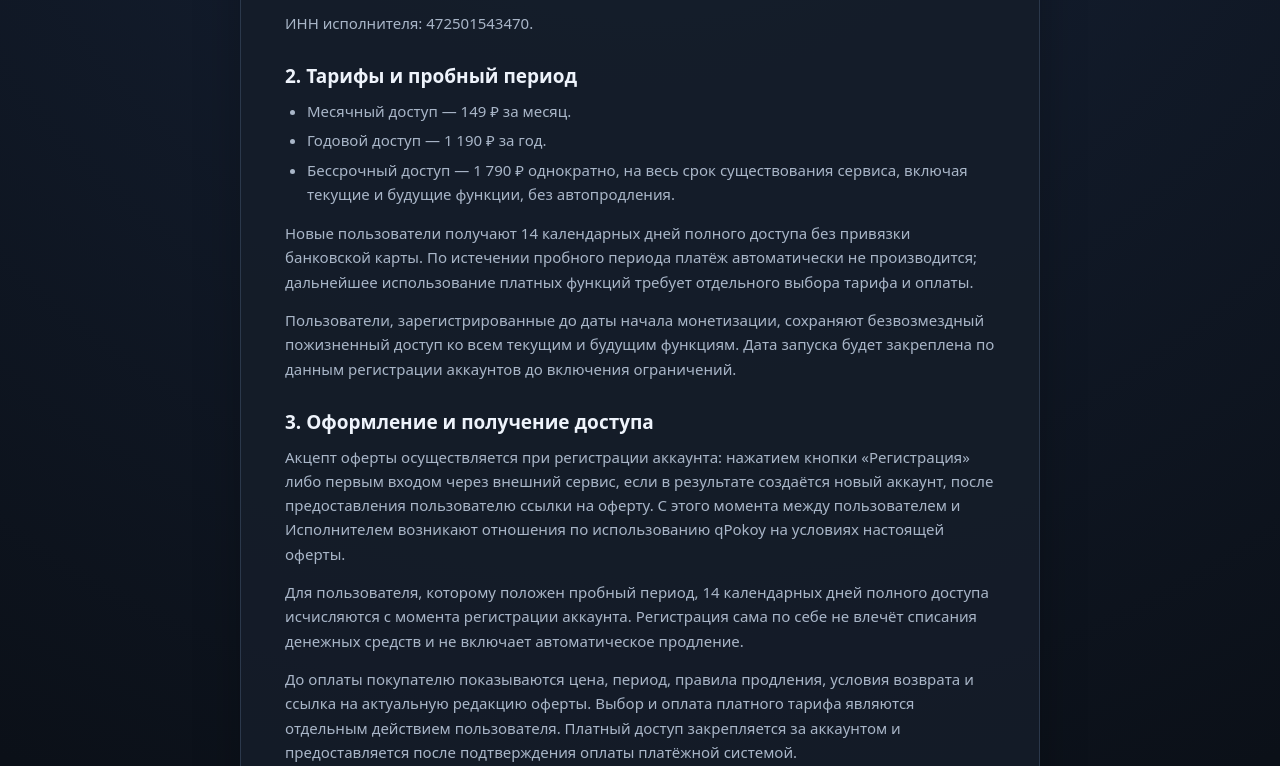
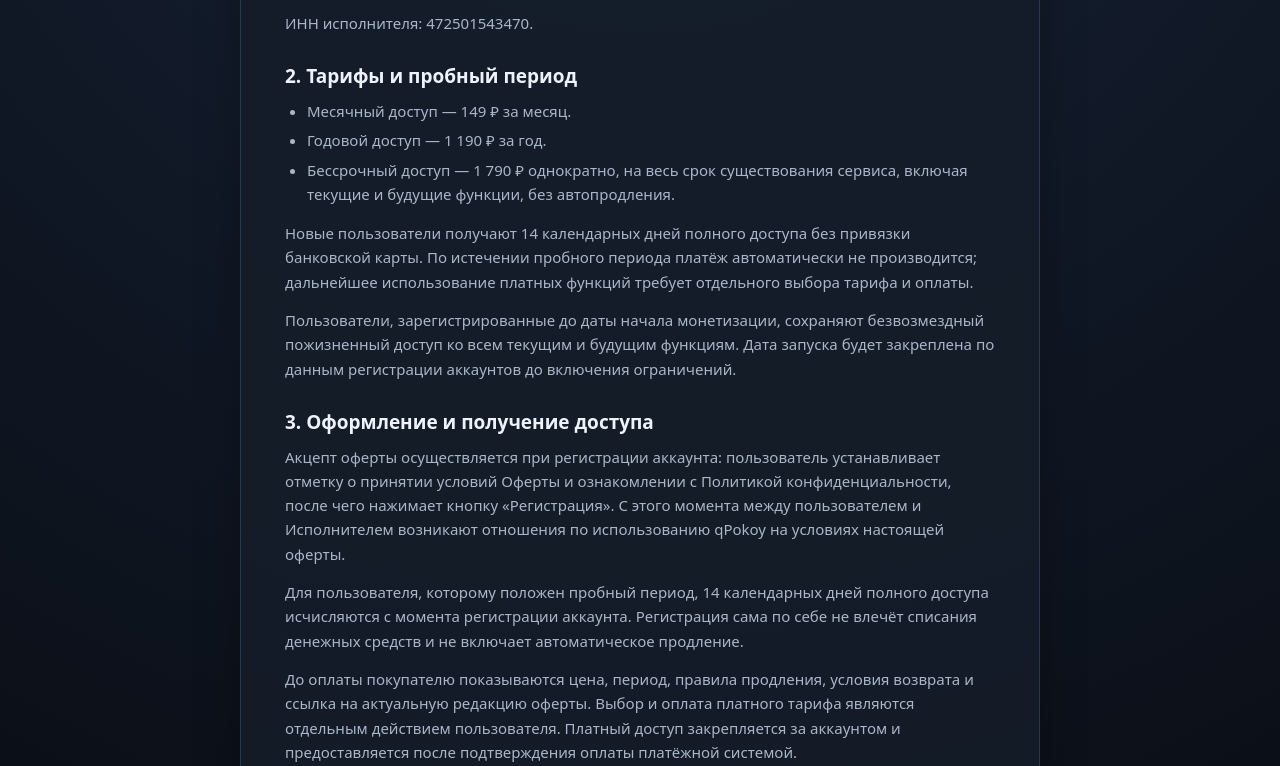
Before and after one commit to uPokoy/qpokoy_incomesDH, a plain HTML site: page offer.html in a window 1280 px wide. Shown: the part 396-1162 px from the top of the page. Drawn offline with Linux system fonts and the light colour scheme.

Commit message:
Align offer acceptance with explicit registration checkbox in DEV156

```diff
--- a/offer.html
+++ b/offer.html
@@ -35,7 +35,7 @@ nav a:hover{border-color:var(--primary);color:var(--primary)}
 <p>Новые пользователи получают 14 календарных дней полного доступа без привязки банковской карты. По истечении пробного периода платёж автоматически не производится; дальнейшее использование платных функций требует отдельного выбора тарифа и оплаты.</p>
 <p>Пользователи, зарегистрированные до даты начала монетизации, сохраняют безвозмездный пожизненный доступ ко всем текущим и будущим функциям. Дата запуска будет закреплена по данным регистрации аккаунтов до включения ограничений.</p>
 <h2>3. Оформление и получение доступа</h2>
-<p>Акцепт оферты осуществляется при регистрации аккаунта: нажатием кнопки «Регистрация» либо первым входом через внешний сервис, если в результате создаётся новый аккаунт, после предоставления пользователю ссылки на оферту. С этого момента между пользователем и Исполнителем возникают отношения по использованию qPokoy на условиях настоящей оферты.</p>
+<p>Акцепт оферты осуществляется при регистрации аккаунта: пользователь устанавливает отметку о принятии условий Оферты и ознакомлении с Политикой конфиденциальности, после чего нажимает кнопку «Регистрация». С этого момента между пользователем и Исполнителем возникают отношения по использованию qPokoy на условиях настоящей оферты.</p>
 <p>Для пользователя, которому положен пробный период, 14 календарных дней полного доступа исчисляются с момента регистрации аккаунта. Регистрация сама по себе не влечёт списания денежных средств и не включает автоматическое продление.</p>
 <p>До оплаты покупателю показываются цена, период, правила продления, условия возврата и ссылка на актуальную редакцию оферты. Выбор и оплата платного тарифа являются отдельным действием пользователя. Платный доступ закрепляется за аккаунтом и предоставляется после подтверждения оплаты платёжной системой.</p>
 <p>После подключения оплаты платежи будут приниматься через ЮKassa. При получении оплаты Исполнитель в статусе самозанятого регистрирует полученный доход в сервисе «Мой налог» и формирует чек. Сформированный чек передаётся покупателю в электронном виде, в том числе на адрес электронной почты, связанный с аккаунтом, либо иным предусмотренным законом способом. Электронная квитанция ЮKassa о платеже не заменяет чек плательщика НПД; формирование такого чека в ЮKassa для самозанятого не производится.</p>
```
